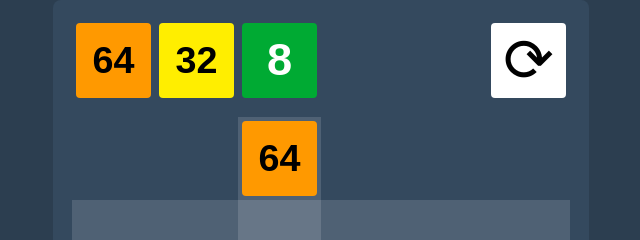
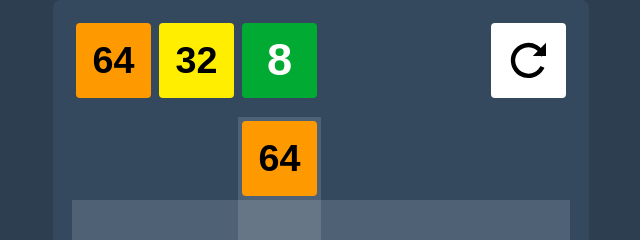
Before and after one commit to yusitnikov/game2048, a website built with Vite: page index.html in a window 1280 px wide. Shown: the top 240 px of the page, 319-959 px from the left. Built offline with nearby package versions, Linux system fonts and the light colour scheme.

Commit message:
icon svg

```diff
--- a/src/main.ts
+++ b/src/main.ts
@@ -182,7 +182,10 @@ class TetrisGame {
       top: padding,
       left: fullWidth - padding - 1,
     });
-    button.innerText = "⟳";
+    button.innerHTML = `<svg width="24" height="24" viewBox="0 0 24 24">
+      <circle cx="12" cy="12" r="7" fill="none" stroke="currentColor" stroke-width="2" stroke-dasharray="38 5" transform="rotate(30 12 12)"/>
+      <polygon fill="currentColor" points="20,4 20,10 14,10"/>
+    </svg>`;
     button.addEventListener("click", () =>
       this.animate(() => this.startNewGame()),
     );
--- a/src/style.css
+++ b/src/style.css
@@ -49,8 +49,11 @@ body {
     color: #000;
     pointer-events: initial;
     cursor: pointer;
-    font-size: calc(var(--cell-size) * 0.8);
-    font-weight: normal;
+}
+
+.new-game-button svg {
+    width: calc(var(--cell-size) * 0.7);
+    height: calc(var(--cell-size) * 0.7);
 }
 
 .column-area {
```
